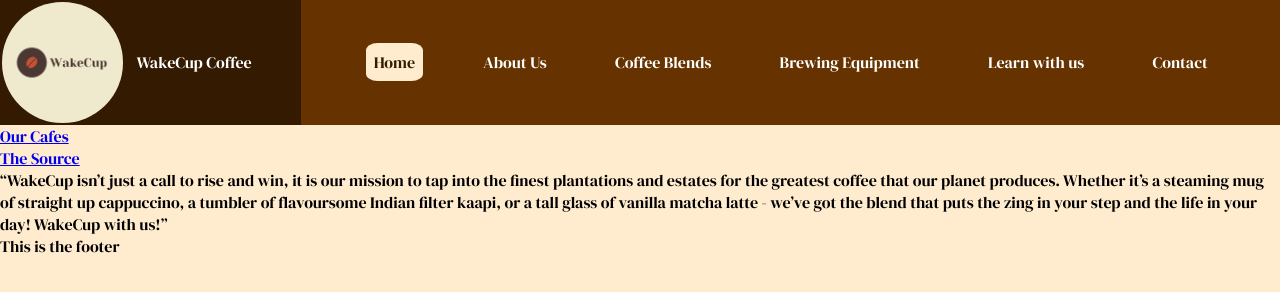
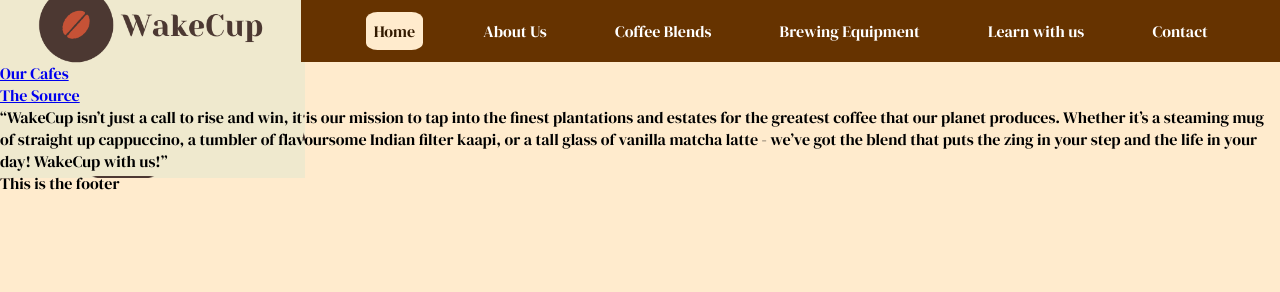
Before and after one commit to supernovaeee/WakeCup, a plain HTML site: page index.html in a window 1280 px wide. Drawn offline with Linux system fonts and the light colour scheme.

Commit message:
Set the image as the bg image for container. Adjust width.

```diff
--- a/index.html
+++ b/index.html
@@ -16,9 +16,9 @@
             <nav>
                 <div class="logo">
                     <img src="/Assets/Logo/WakeCup_500x500.png" alt="WakeCupLogo">
-                    <div class="title">
+                    <!-- <div class="title">
                         WakeCup Coffee
-                    </div>
+                    </div> -->
                 </div>
 
                 <ul>
--- a/styles.css
+++ b/styles.css
@@ -22,19 +22,20 @@ ul a{
 nav .logo{
     background-color: #331A00;
     width: 24%;
+    height: 50px;
     display: flex;
     align-items: center;
 }
 nav .logo img{
-    width: 40%;
-    height: auto;
+    width: 100%;
     padding: 2px;
-    border-radius: 50%;
+    background-image: url("/Assets/Logo/WakeCup_500x500.png");
+    background-repeat: no-repeat;
 }
-nav .logo .title{
+/* nav .logo .title{
     width: 60%;
     padding-left: 12px;
-}
+} */
 nav ul{
     background-color: #663300;
     display: flex;
```
